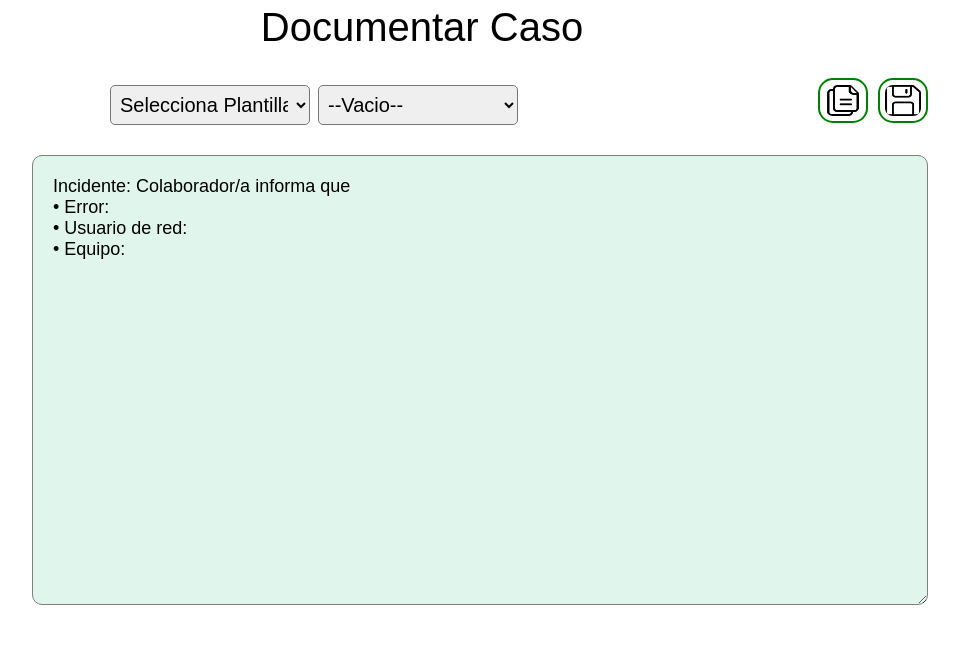
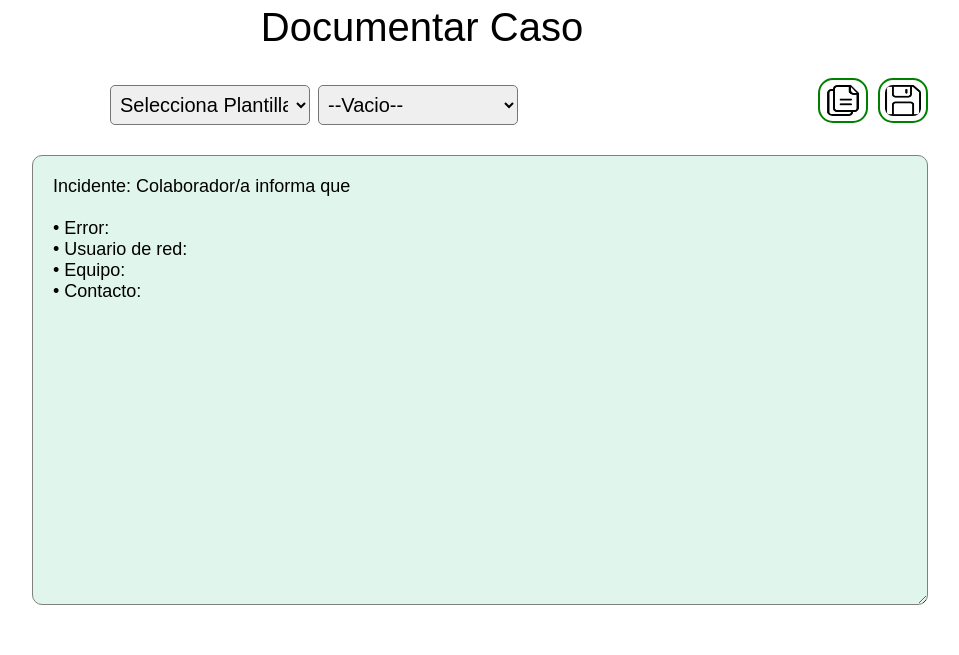
Before and after one commit to jose-beltran/UnisysFlask, a Flask app: page /documentar in a window 1280 px wide; the page is wider, and only the part inside the window is pictured. Shown: the part 145-800 px from the top of that part, without its empty margins (218-1177 px from the left). Run offline with Flask 2, Linux system fonts and the light colour scheme.

Commit message:
Update documentar.html
Se actualiza plantilla basica

```diff
--- a/templates/documentar.html
+++ b/templates/documentar.html
@@ -40,9 +40,11 @@
 <div>
     <textarea class="textarea" id="textPlantilla">
 Incidente: Colaborador/a informa que
+
 • Error:
 • Usuario de red:
 • Equipo:
+• Contacto:
     </textarea>
 </div>
 
```
